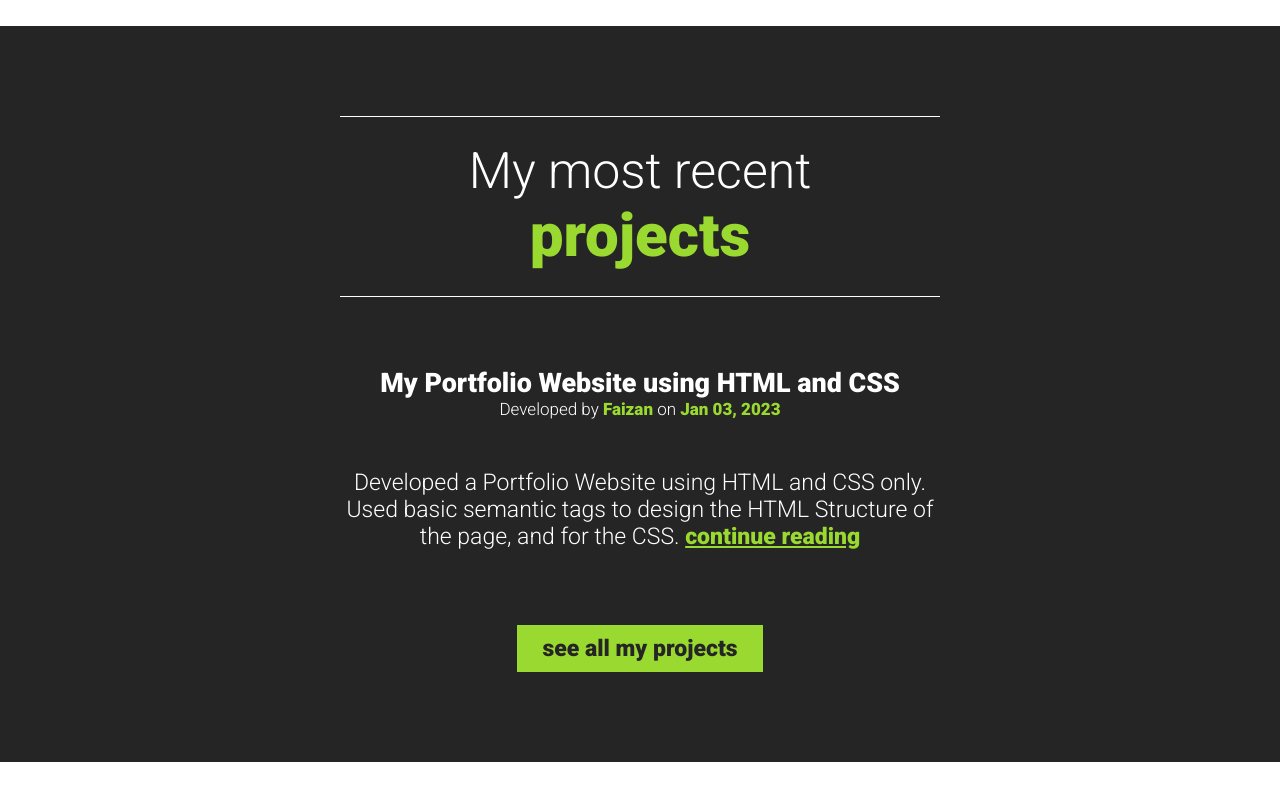
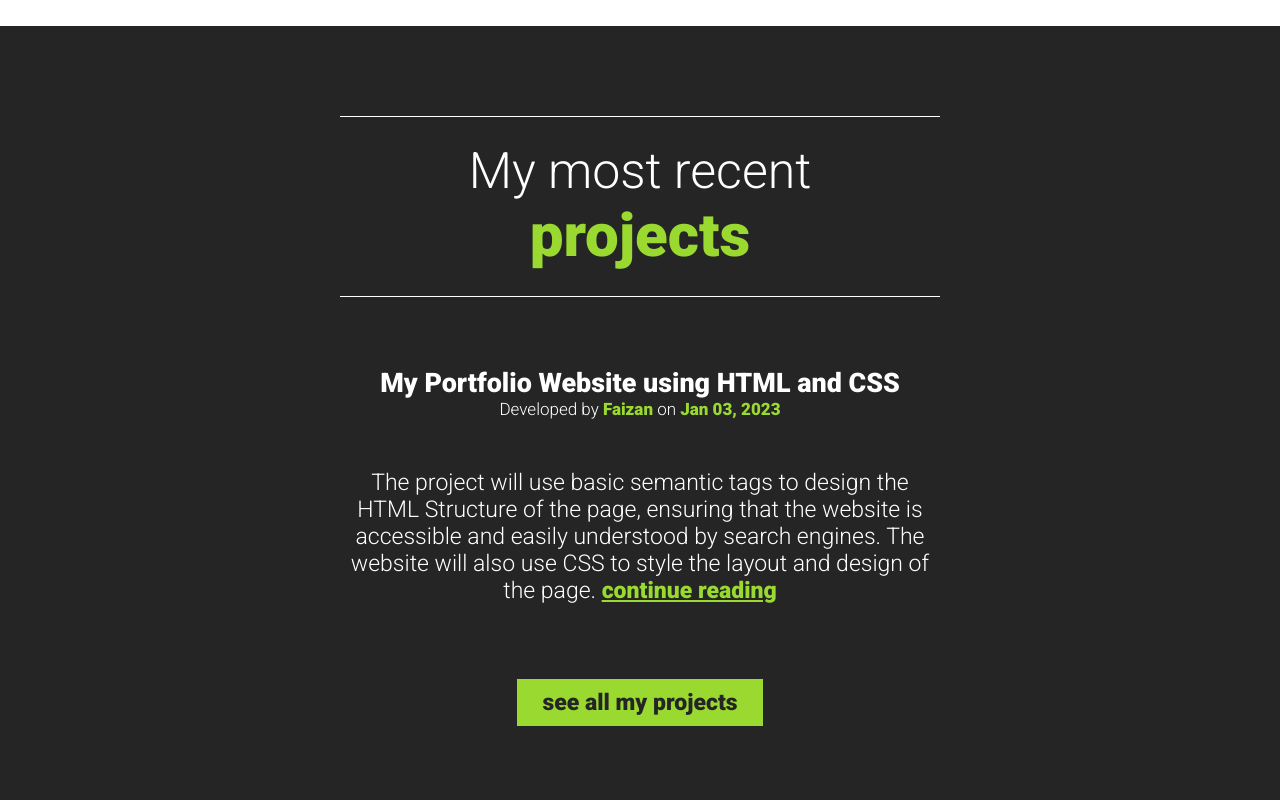
Before and after one commit to faizanshk290/PortfolioProject, a plain HTML site: page index.html in a window 1280 px wide. Shown: the part 1326-2126 px from the top of the page. Before the commit the page ends 2088 px from the top, so only its background shows below. Drawn offline with Linux system fonts and the light colour scheme.

Commit message:
added changes in css and html for portfolio

```diff
--- a/index.html
+++ b/index.html
@@ -34,7 +34,7 @@
                 <h2>My most recent <span class="text-style">projects</span></h2>
                 <h3>My Portfolio Website using HTML and CSS</h3>
                 <p class="small-text">Developed by <span id="name">Faizan</span> on <time datetime="2023-01-03">Jan 03, 2023</time></p>
-                <p>Developed a Portfolio Website using HTML and CSS only. Used basic semantic tags to design the HTML Structure of the page, and for the CSS.  <a href="#">continue reading</a></p>
+                <p>The project will use basic semantic tags to design the HTML Structure of the page, ensuring that the website is accessible and easily understood by search engines. The website will also use CSS to style the layout and design of the page.  <a href="#">continue reading</a></p>
                 <a href="#" class="btn">see all my projects</a>
             </div>
         </section>
```
